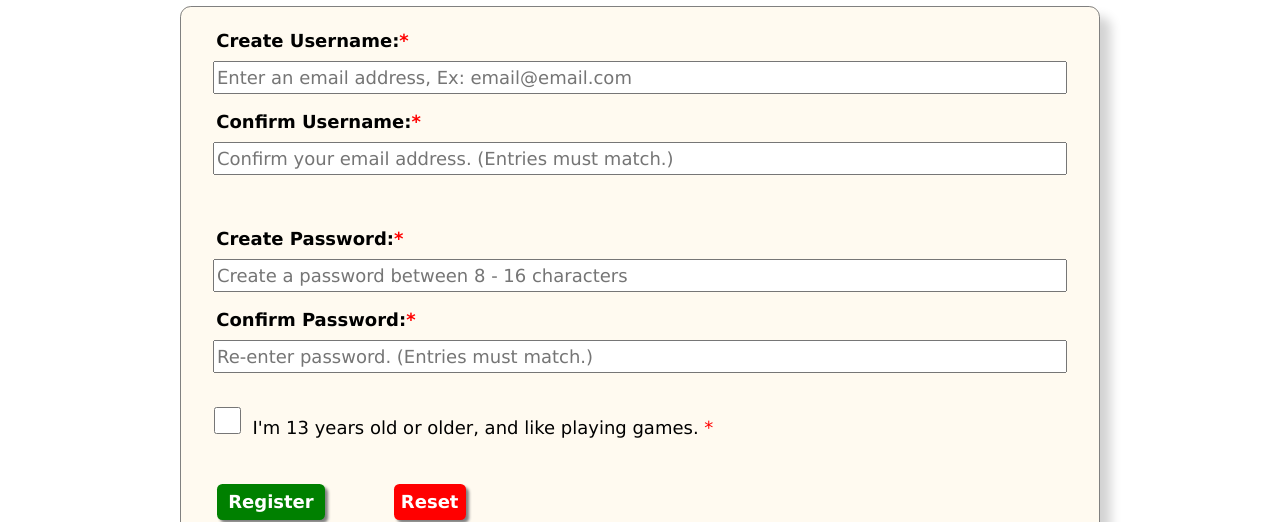
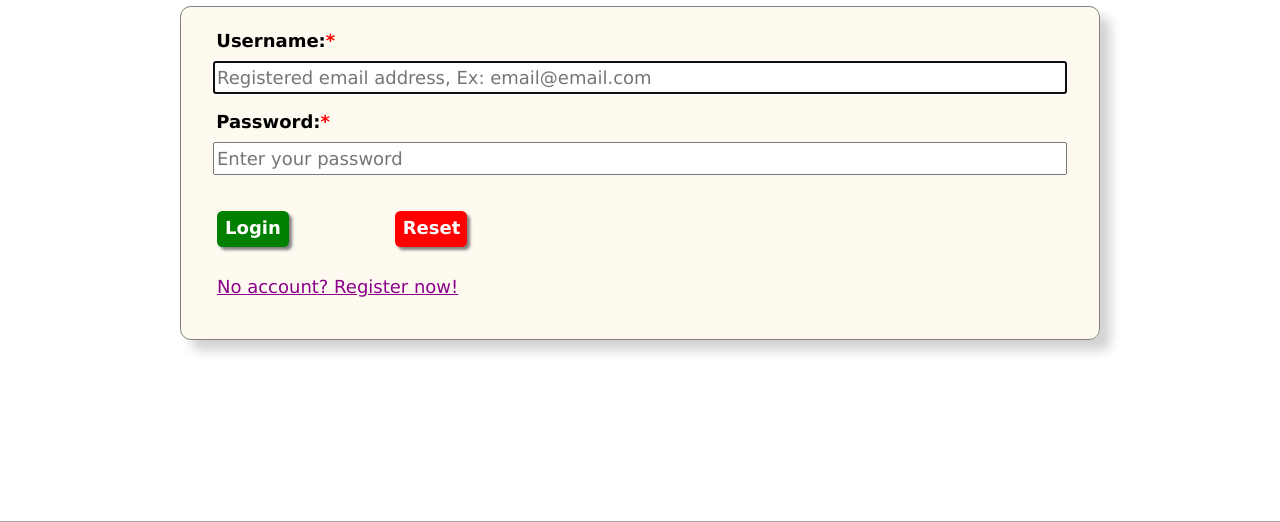
Before and after one commit to heather-cunningham/play2learn, a website: page public/login.html in a window 1280 px wide. Shown: the part 199-721 px from the top of the page. Drawn offline with Linux system fonts and the light colour scheme; no server answers.

Commit message:
login_page: Set html back to show login form and hide register form

```diff
--- a/public/login.html
+++ b/public/login.html
@@ -54,8 +54,7 @@
   </header>
 
   <main>
-    <!-- style="display: none;" -->
-    <div id="login-form-div" class="site-page-div" style="display: none;">
+    <div id="login-form-div" class="site-page-div">
       <h2 class="page-name">Login</h2>
 
       <form id="login-form" action="javascript:alert('Form Submitted')" method="post" novalidate>
@@ -93,8 +92,8 @@
       </form>
     </div>
 
-    <!-- style="display: none;"-->
-    <div id="register-form-div" class="site-page-div">
+
+    <div id="register-form-div" class="site-page-div" style="display: none;">
       <h2 class="page-name">Register</h2>
 
       <form id="registration-form" action="javascript:alert('Form Submitted')" method="post" novalidate>
```
